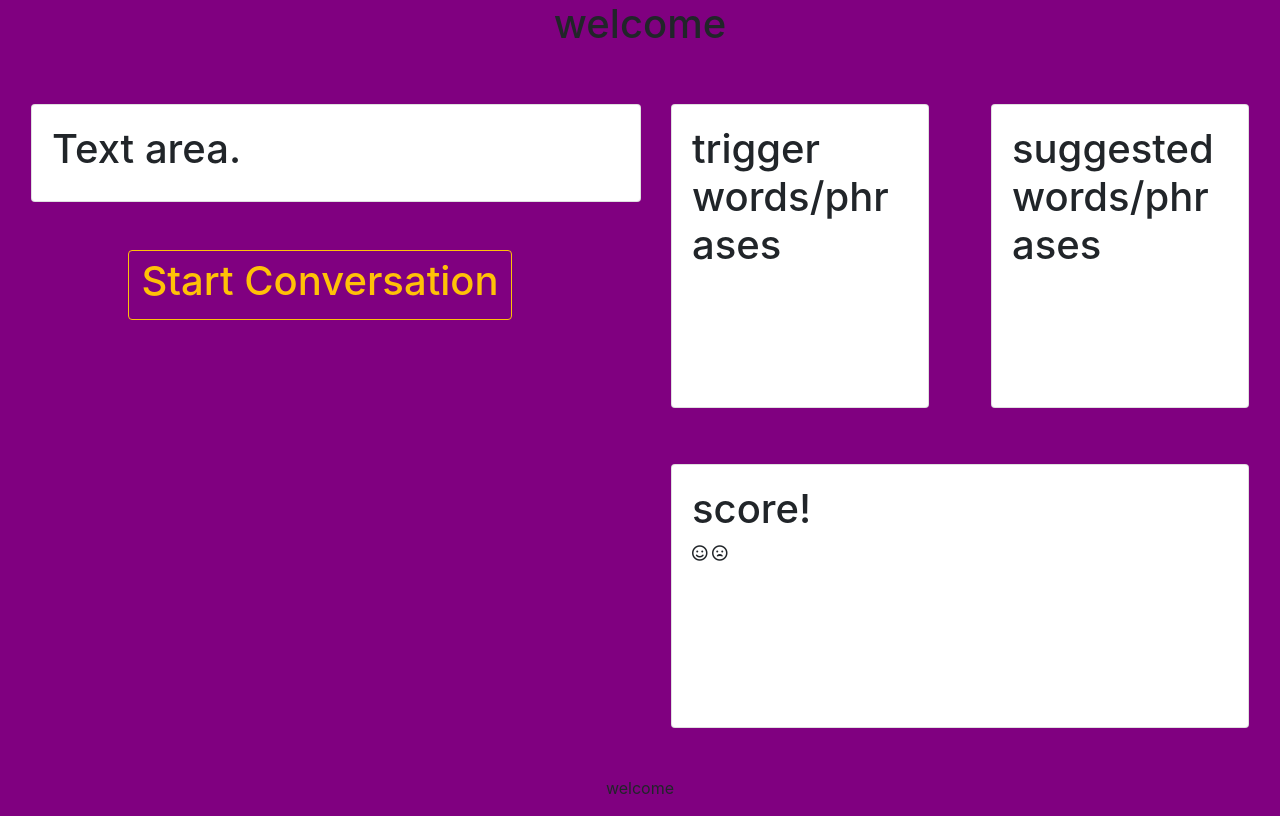
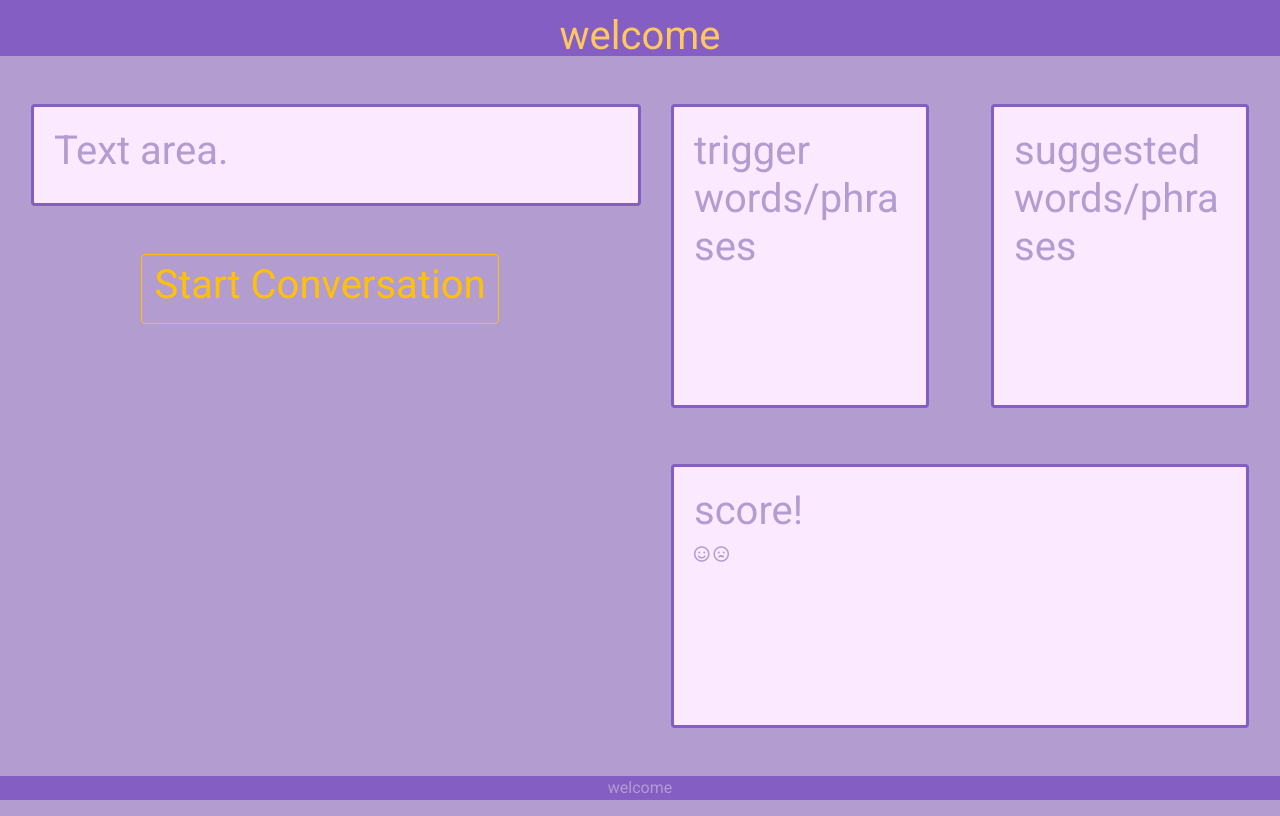
Before and after one commit to LisaLen/hey_guys, a Flask app: page / in a window 1280 px wide. Run offline with Flask 2, Linux system fonts and the light colour scheme; some libraries are stand-ins or nearby versions.

```diff
--- a/static/css/main.css
+++ b/static/css/main.css
@@ -1,13 +1,26 @@
+/*
+font-family: 'Lobster', cursive;
+font-family: 'Roboto', sans-serif;
+*/
+
 body {
-	background-color: purple;
+	background-color: #B39CD0;
+	color: #B39CD0;
+	font-family: 'Roboto', sans-serif;
 }
 
 
 div {
-/*	border: 1px pink solid;*/
+
 }
 .header {
 	height: 7vh;
+	background-color: #845EC2;
+	color: #FFC75F;
+}
+
+.top-text {
+	margin-top: 0.75em;
 }
 
 .left,
@@ -22,6 +35,7 @@ div {
 
 .footer {
 	height: 3vh;
+	background-color: #845EC2;
 }
 
 .top,
@@ -31,4 +45,6 @@ div {
 
 .card {
 	width: 100%;
+	background-color: #FBEAFF;
+	border: 3px #845EC2 solid;
 }
```
